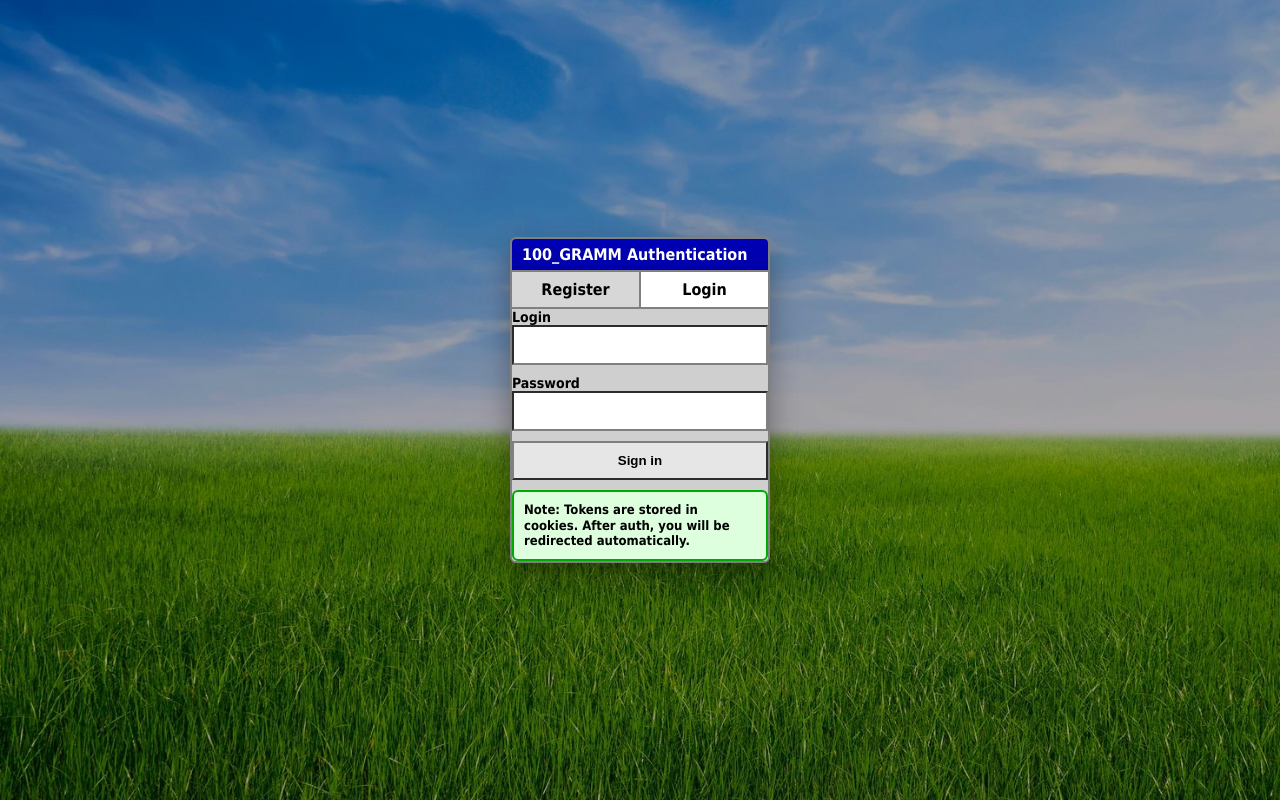
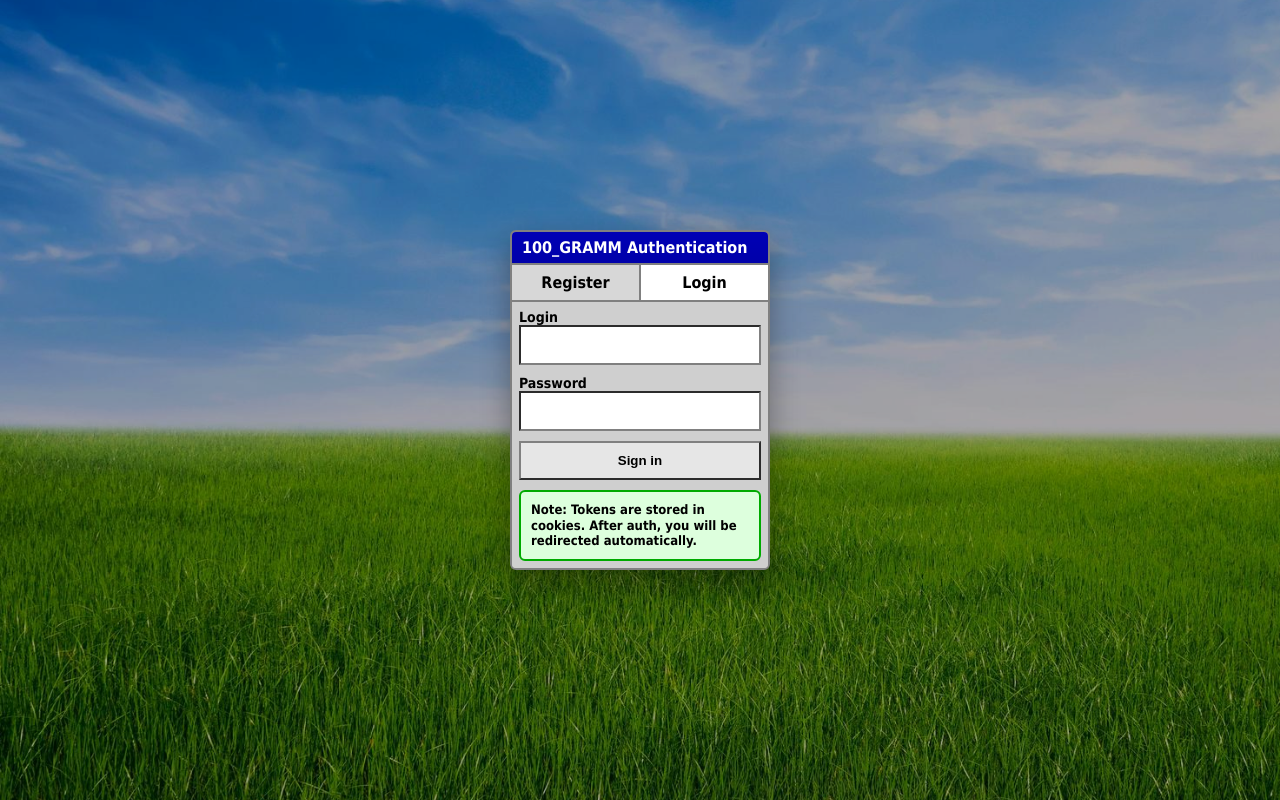
Before and after one commit to MrXno2/my_chat, a React (Vite) app in the folder frontend/: page /auth in a window 1280 px wide. Built offline with nearby package versions, Linux system fonts and the light colour scheme; no server answers.

Commit message:
переделка

```diff
--- a/frontend/src/pages/AuthPage.jsx
+++ b/frontend/src/pages/AuthPage.jsx
@@ -90,7 +90,7 @@ export default function AuthPage({ onAuthSuccess }) {
             </div>
           </div>
 
-          <div className="bb-window__content">
+          <div className="bb-window__content" style={{ padding: '7px' }}>
             <form className="bb-form" onSubmit={onSubmit}>
               {error ? <div className="bb-error">{error}</div> : null}
 
```
